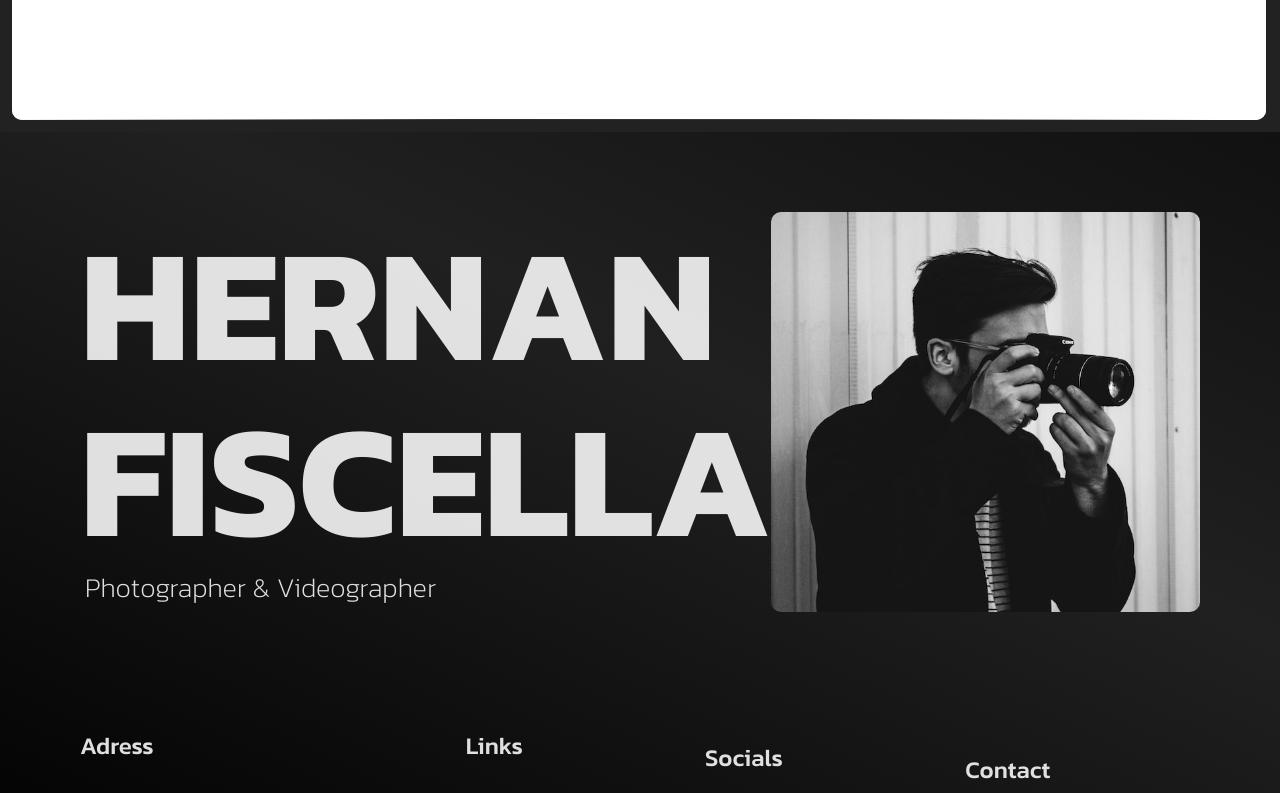
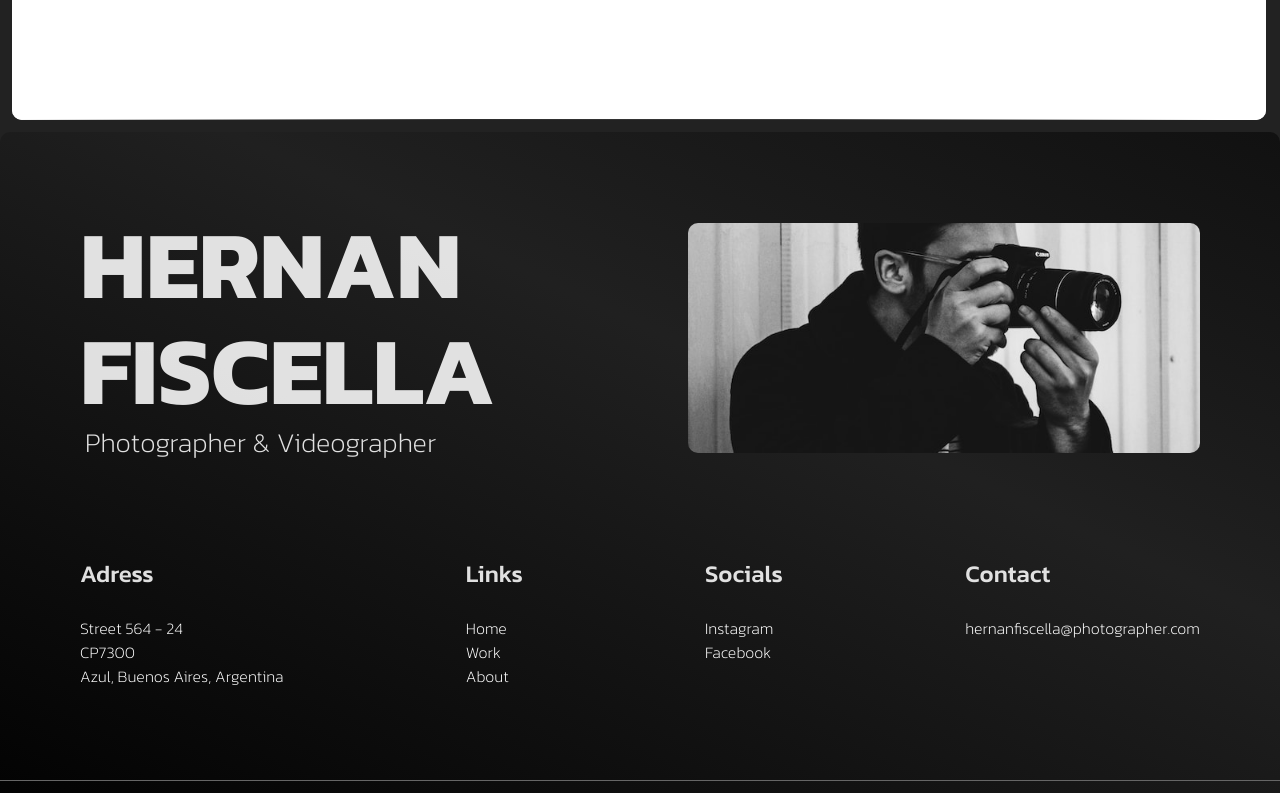
Before and after one commit to ramiro-fiscella/hernan-fiscella, a React (Vite) app: page / in a window 1280 px wide. Shown: the part 3820-4613 px from the top of the page. Built offline with nearby package versions, Linux system fonts and the light colour scheme; a web font is replaced by a local one.

Commit message:
adding responsiveness

```diff
--- a/src/components/FeaturedCard/FeaturedCard.module.css
+++ b/src/components/FeaturedCard/FeaturedCard.module.css
@@ -61,3 +61,26 @@
 .featuredCard:hover .featuredCardImg {
   box-shadow: 0 0 30px 10px #e6e6e6;
 }
+
+@media (max-width: 1000px) {
+  .featuredCard {
+    padding: 12px 20px;
+  }
+  .featuredCardText {
+    width: auto;
+  }
+  .featuredCard p {
+    font-size: 1rem;
+  }
+
+  .featuredCard h2 {
+    font-size: 1.5rem;
+  }
+}
+
+@media (max-width: 600px) {
+  .featuredCard {
+    flex-direction: column;
+    padding: 12px;
+  }
+}
--- a/src/components/Footer/Footer.jsx
+++ b/src/components/Footer/Footer.jsx
@@ -18,7 +18,7 @@ const Footer = () => {
             <div className={style.middleLinks}>
               <h3>Adress</h3>
               <a href="#">
-                Street 564 - 23 <br /> CP7300 <br /> Azul, Buenos Aires,
+                Street 564 - 24 <br /> CP7300 <br /> Azul, Buenos Aires,
                 Argentina
               </a>
             </div>
--- a/src/components/Footer/Footer.module.css
+++ b/src/components/Footer/Footer.module.css
@@ -1,11 +1,10 @@
 .footer {
-  height: 99vh;
   width: 100%;
 }
 .footerContainer {
-  height: 98vh;
+  margin-top: 12px;
 
-  margin: 12px 0;
+  border-radius: 10px;
 
   background: rgb(37, 37, 37);
   background: linear-gradient(
@@ -53,18 +52,20 @@
   display: flex;
   flex-direction: row;
   justify-content: space-between;
-  align-items: center;
+  align-items: flex-start;
   padding: 12px 80px;
   text-align: left;
 }
-.middleContainer,
+
 .middleLinks {
   display: flex;
   flex-direction: column;
-  justify-content: space-around;
-  align-items: left;
+  justify-content: space-between;
+  align-items: flex-start;
 }
 .middleContainer h3 {
+  margin-top: 0;
+  height: fit-content;
   font-weight: 500;
   font-size: 1.5rem;
 }
@@ -94,3 +95,56 @@
   color: greenyellow;
   cursor: pointer;
 }
+
+@media (max-width: 1600px) {
+  .footerTop h1 {
+    font-size: 6rem;
+  }
+  .footerImg {
+    height: 230px;
+    width: 40vw;
+  }
+}
+
+@media (max-width: 1000px) {
+  .footerTop {
+    padding: 12px;
+  }
+  .footerTop h1 {
+    font-size: 3rem;
+    z-index: 10;
+  }
+  .footerTop p {
+    font-size: 1.2rem;
+    margin-left: 1px;
+  }
+  .footerImg {
+    height: 230px;
+    width: 40vw;
+    overflow: hidden;
+  }
+
+  .footerMiddle {
+    padding: 12px;
+    flex-wrap: wrap;
+    flex-direction: column;
+  }
+  .footerMiddle h3 {
+    margin-top: 24px;
+    margin-bottom: 0;
+  }
+  .middleLinks {
+    flex-wrap: wrap;
+    width: 100%;
+  }
+
+  .footerBottom {
+    padding: 12px;
+  }
+}
+
+@media (max-width: 600px) {
+  .footerImg {
+    display: none;
+  }
+}
```
